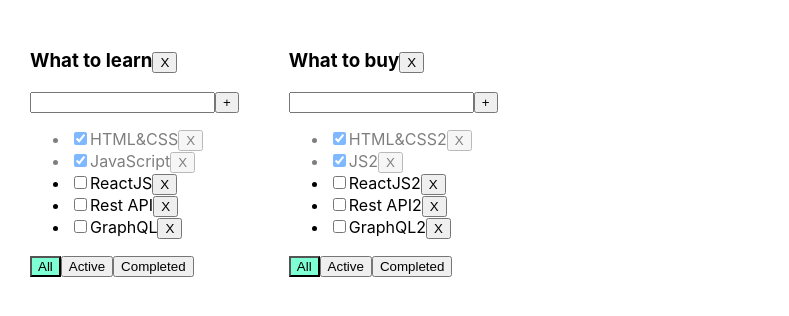
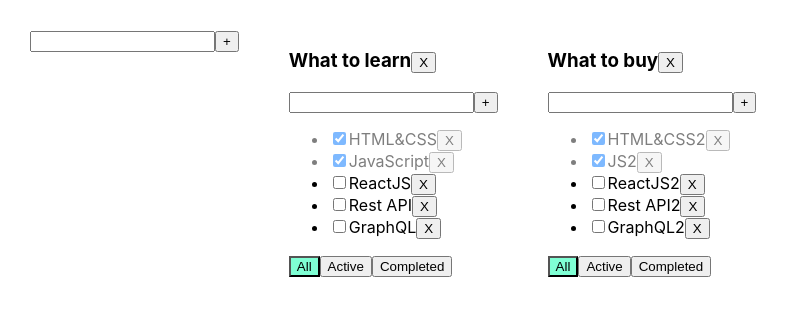
Before and after one commit to aigul-ermak/todolist-1, a React (Create React App) app: page / in a window 1280 px wide. Shown: the top 316 px of the page, without its empty margins (0-789 px from the left). Built offline with nearby package versions, Linux system fonts and the light colour scheme.

Commit message:
Lesson 6

```diff
--- a/src/App.tsx
+++ b/src/App.tsx
@@ -2,6 +2,7 @@
 import './App.css';
 import Todolist, {TaskType} from './Todolist';
 import {v1} from 'uuid';
+import {AddItemForm} from './components/AddItemForm';
 
 export type FilterValueType = 'all' | 'active' | 'completed';
 
@@ -56,19 +57,41 @@
         setTasks({...tasks, [todolistID]: tasks[todolistID] = [task, ...tasks[todolistID]]})
     }
 
+    const updateTask = (todolistID: string, id: string, title: string) => {
+        setTasks({...tasks, [todolistID]: tasks[todolistID].map(t => t.id === id
+            ? {...t, title}
+            : t)})
+    }
+
+    const updateTodolist = (todolistID: string,title: string) => {
+        setTodolists(todolists.map(t => t.id === todolistID
+        ? {...t, title}
+        : t))
+    }
+
     function changeStatus(todolistID: string, id: string, isDone: boolean) {
-        setTasks({...tasks, [todolistID]: tasks[todolistID]
-                .map(f => f.id === id ? {...f, isDone} : f)})}
+        setTasks({
+            ...tasks, [todolistID]: tasks[todolistID]
+                .map(f => f.id === id ? {...f, isDone} : f)
+        })
+    }
 
-    function removeTodolist (todolistID: string) {
+    function removeTodolist(todolistID: string) {
         setTodolists(todolists.filter(t => t.id !== todolistID))
         delete tasks[todolistID];
         setTasks(tasks);
     }
 
+    function addTodolist(title: string) {
+        let newId = v1()
+        setTodolists([{id: newId, title: title, filter: 'all'}, ...todolists])
+        setTasks({...tasks, [newId]: tasks[newId] = []})
+    }
+
 
     return (
         <div className="App">
+            <AddItemForm callback={addTodolist}/>
             {
                 todolists.map(t => {
                     let tasksForTodolist = tasks[t.id];
@@ -89,7 +112,9 @@
                             addTask={addTask}
                             changeStatus={changeStatus}
                             filter={t.filter}
+                            updateTodolist={updateTodolist}
                             removeTodolist={removeTodolist}
+                            updateTask={updateTask}
                         />
                     )
                 })
--- a/src/Todolist.tsx
+++ b/src/Todolist.tsx
@@ -1,5 +1,7 @@
 import React, {useState, ChangeEvent, KeyboardEvent} from 'react';
 import {FilterValueType} from './App';
+import {AddItemForm} from './components/AddItemForm';
+import {EditableSpan} from './components/EditableSpan';
 
 
 export type TaskType = {
@@ -15,64 +17,48 @@
     removeTask: (todolistID: string, taskId: string) => void;
     changeFilter: (todolistID: string, value: FilterValueType) => void;
     addTask: (todolistID: string, title: string) => void;
-    changeStatus:(todolistID: string, id: string, isDone: boolean) => void;
+    changeStatus: (todolistID: string, id: string, isDone: boolean) => void;
     filter: FilterValueType;
     removeTodolist: (todolistID: string) => void
+    updateTask: (todolistID: string, id: string, title: string) => void
+    updateTodolist:(todolistID: string,title: string)=> void
 }
 
 const Todolist = (props: TodolistPropsType) => {
-
-    const [title, setTitle] = useState<string>('')
-    let [error,setError] = useState<string>('')
-
-    const addTask = () => {
-        if(title.trim() !=='') {
-            props.addTask(props.todolistID, title);
-            setTitle('');
-        } else {
-            setError("Title!!!")
-        }
-    }
-
-    const onChangeHandler =(e: ChangeEvent<HTMLInputElement>) => {
-       setTitle(e.currentTarget.value)
-        // console.log(e.currentTarget.value)
-    }
-
-    const onKeyPressHandler = (e: KeyboardEvent<HTMLInputElement>) => {
-        setError('')
-        if (e.key === 'Enter') {
-            addTask()
-        }
-    }
 
     const changeFilterHandlerAll = () => {
         props.changeFilter(props.todolistID, 'all')
     }
     const changeFilterHandlerActive = () => {
-        props.changeFilter(props.todolistID,'active')
+        props.changeFilter(props.todolistID, 'active')
     }
     const changeFilterHandlerCompleted = () => {
-        props.changeFilter(props.todolistID,'completed')
+        props.changeFilter(props.todolistID, 'completed')
     }
     const removeTodolist = () => {
         props.removeTodolist(props.todolistID)
     }
+    const addItem = (title: string) => {
+        props.addTask(props.todolistID, title)
+    }
+
+    const editableSpanHandler = (Tid: string, title: string) => {
+        props.updateTask(props.todolistID, Tid, title)
+    }
+    const editableTodolistTitleHandler = (title: string) => {
+        props.updateTodolist(props.todolistID, title)
+    }
 
     return (
         <div>
-            <h3>{props.title}
-            <button onClick={removeTodolist}>X</button></h3>
-            <div>
-                <input value={title}
-                       onChange={onChangeHandler}
-                       onKeyPress={onKeyPressHandler}/>
-                <button onClick={addTask}>+</button>
+            <h3>
+                <EditableSpan title={props.title} callback={(title) => editableTodolistTitleHandler(title)}/>
+                {/*{props.title}*/}
+                <button onClick={removeTodolist}>X</button>
+            </h3>
 
-                {error && <div className="error-message">{error}</div>}
-
-            </div>
-            <ul >
+            <AddItemForm callback={(title) => addItem(title)}/>
+            <ul>
                 {props.tasks.map(t => {
 
                     const removeTaskHandler = () => {
@@ -83,8 +69,10 @@
                         props.changeStatus(props.todolistID, t.id, newIsDoneValue)
                     }
                     return (
-                        <li key={t.id} className={t.isDone ? 'is-done' : ''}><input type="checkbox" checked={t.isDone} onChange={onStatusChange}/>
-                            <span>{t.title}</span>
+                        <li key={t.id} className={t.isDone ? 'is-done' : ''}><input type="checkbox" checked={t.isDone}
+                                                                                    onChange={onStatusChange}/>
+                            {/*<span>{t.title}</span>*/}
+                            <EditableSpan title={t.title} callback={(title) => editableSpanHandler(t.id, title)}/>
                             <button onClick={removeTaskHandler}>X</button>
                         </li>
                     )
@@ -93,11 +81,14 @@
             </ul>
             <div>
                 <button className={props.filter === 'all' ? 'active-filter' : ''}
-                        onClick={changeFilterHandlerAll}>All</button>
+                        onClick={changeFilterHandlerAll}>All
+                </button>
                 <button onClick={changeFilterHandlerActive}
-                        className={props.filter === 'active' ? 'active-filter' : ''}>Active</button>
+                        className={props.filter === 'active' ? 'active-filter' : ''}>Active
+                </button>
                 <button onClick={changeFilterHandlerCompleted}
-                        className={props.filter === 'completed' ? 'active-filter' : ''}>Completed</button>
+                        className={props.filter === 'completed' ? 'active-filter' : ''}>Completed
+                </button>
             </div>
         </div>
     )
--- /dev/null
+++ b/src/components/AddItemForm.tsx
@@ -0,0 +1,43 @@
+import React, {useState, ChangeEvent, KeyboardEvent} from 'react';
+
+type PropsType = {
+callback:(title:string) => void
+}
+
+export const AddItemForm = (props: PropsType) => {
+
+    const [title, setTitle] = useState<string>('')
+    let [error,setError] = useState<string>('')
+
+    const addTask = () => {
+        if(title.trim() !=='') {
+            props.callback(title);
+            setTitle('');
+        } else {
+            setError("Title!!!")
+        }
+    }
+
+    const onChangeHandler =(e: ChangeEvent<HTMLInputElement>) => {
+        setTitle(e.currentTarget.value)
+        // console.log(e.currentTarget.value)
+    }
+
+    const onKeyPressHandler = (e: KeyboardEvent<HTMLInputElement>) => {
+        setError('')
+        if (e.key === 'Enter') {
+            addTask()
+        }
+    }
+    return (
+        <div>
+            <input value={title}
+                   onChange={onChangeHandler}
+                   onKeyPress={onKeyPressHandler}/>
+            <button onClick={addTask}>+</button>
+
+            {error && <div className="error-message">{error}</div>}
+
+        </div>
+    )
+}
--- /dev/null
+++ b/src/components/EditableSpan.tsx
@@ -0,0 +1,36 @@
+import React, {ChangeEvent, useState} from 'react';
+
+type PropsType = {
+    title: string
+    callback:(title: string) => void
+}
+
+export const EditableSpan = (props: PropsType) => {
+
+    const [title, setTitle] = useState(props.title)
+    const [edit, setEdit] = useState(false)
+
+    const onDoubleClickHandler = () => {
+        setEdit(true)
+    }
+
+    const onBlurHandler = () => {
+        setEdit(false)
+        props.callback(title)
+    }
+    const onChangeHandler =(e: ChangeEvent<HTMLInputElement>) => {
+        setTitle(e.currentTarget.value)
+
+    }
+
+
+    return (
+        edit
+            ? <input value={title}
+                     onChange={onChangeHandler}
+                     autoFocus={true}
+                     onBlur={onBlurHandler}/>
+            : <span
+                onDoubleClick={onDoubleClickHandler}>{props.title}</span>
+    )
+}
```
